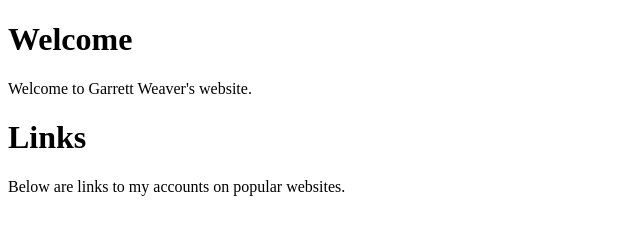
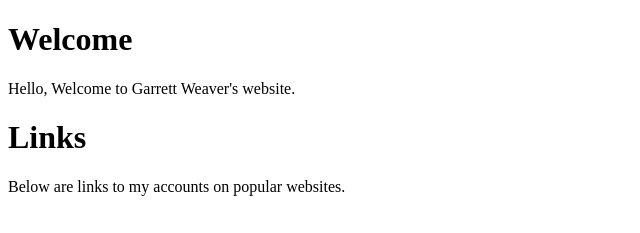
Before and after one commit to eggsactly/eggsactly.github.io, a plain HTML site: page index.html in a window 1280 px wide. Shown: the top 233 px of the page, 0-640 px from the left. Drawn offline with Linux system fonts and the light colour scheme.

Commit message:
Update index.html
Added hello.

```diff
--- a/index.html
+++ b/index.html
@@ -8,7 +8,7 @@
 
 	<body>
 		<h1>Welcome</h1>
-		<p>Welcome to Garrett Weaver's website.</p>
+		<p>Hello, Welcome to Garrett Weaver's website.</p>
 
 		<h1>Links</h1>
 		<p>Below are links to my accounts on popular websites.</p>
```
